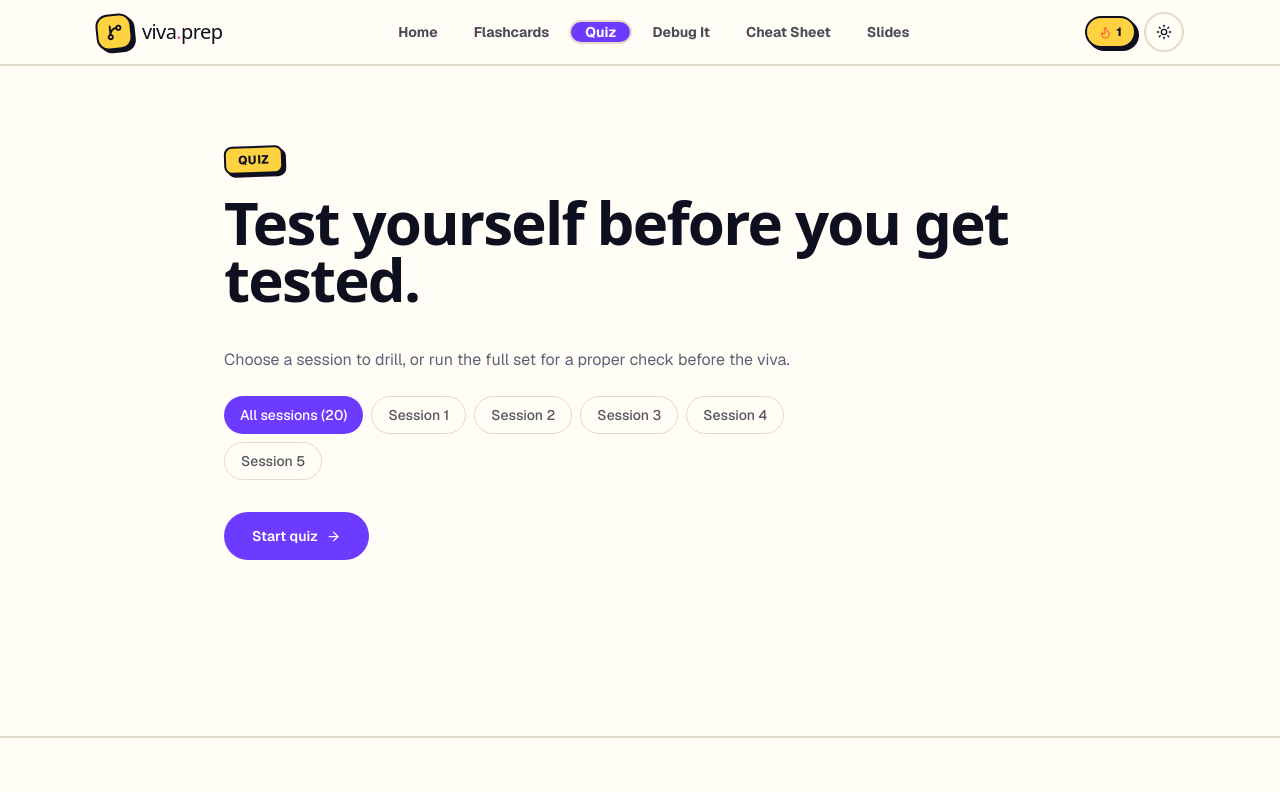
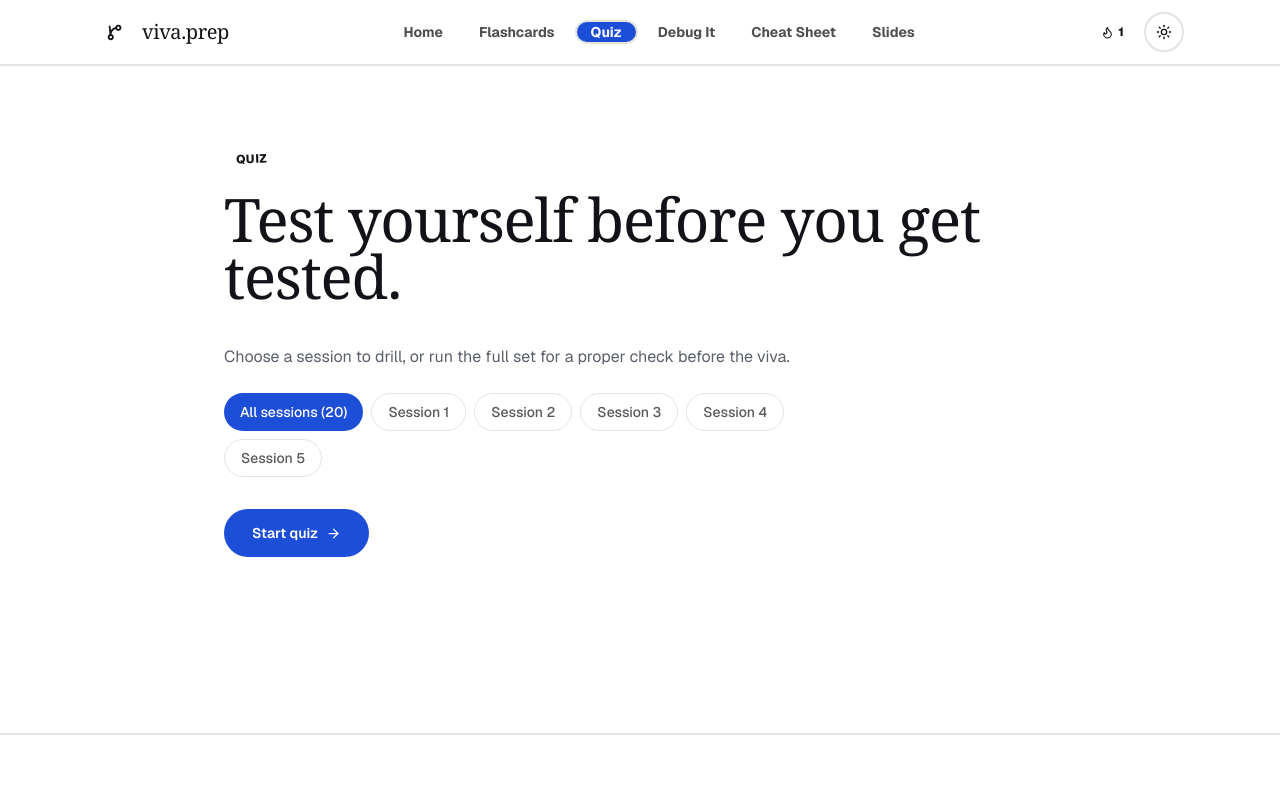
Before and after one commit to Abhirai2006/git-and-GitHub, a Next.js app: page /quiz in a window 1280 px wide. Shown: the top 792 px of the page. Built offline with nearby package versions, Linux system fonts and the light colour scheme.

Commit message:
Update globals.css

```diff
--- a/app/globals.css
+++ b/app/globals.css
@@ -1,45 +1,40 @@
 @import "tailwindcss";
-@import "@fontsource-variable/bricolage-grotesque";
+@import "@fontsource-variable/fraunces";
 
 /* ------------------------------------------------------------------
-   viva.prep pop theme: cream paper, ink outlines, hard offset shadows,
-   and loud colour blocks. Light is the default; dark keeps the same
-   colours on a deep violet-black.
+   viva.prep theme: white paper, near-black ink, one deep blue accent.
+   Fraunces for headings, Geist for reading text, Geist Mono for code.
+   Dark mode keeps the same structure on a deep ink background.
    ------------------------------------------------------------------ */
 :root {
-  --font-fraunces: "Bricolage Grotesque Variable", "Bricolage Grotesque", system-ui, sans-serif;
-  --color-ink: #0e1020;
-  --color-ink-soft: #1b1d30;
-  --color-paper: #fffdf6;
-  --color-panel: #f5f0e4;
-  --color-border: #e3dccb;
-  --color-accent: #6d3bff;
-  --color-accent-soft: #9b7bff;
-  --color-accent-deep: #3b1db8;
-  --color-green: #00b864;
-  --color-muted: #5f6178;
+  --font-fraunces: "Fraunces Variable", "Fraunces", Georgia, serif;
+  --color-ink: #111318;
+  --color-ink-soft: #1b1e26;
+  --color-paper: #ffffff;
+  --color-panel: #f6f6f3;
+  --color-border: #e4e4df;
+  --color-accent: #1d4ed8;
+  --color-accent-soft: #e8eefc;
+  --color-accent-deep: #1e3a8a;
+  --color-green: #15803d;
+  --color-muted: #5b5f6b;
   --color-term: #c9d1d9;
   --color-term-green: #7ee787;
-  --color-pop-pink: #ff3ea5;
-  --color-pop-sun: #ffd23f;
-  --color-pop-lime: #b8f23b;
-  --color-pop-coral: #ff5a36;
-  --color-pop-sky: #3bc8ff;
-  --color-line: #0e1020;
-  --shadow-hard: #0e1020;
+  --color-line: #111318;
 
   --background: var(--color-paper);
   --foreground: var(--color-ink);
 }
 
 [data-theme="dark"] {
-  --background: #0f0b1c;
-  --foreground: #f6f3ff;
-  --color-panel: #1b1530;
-  --color-border: #322a4f;
-  --color-muted: #aaa3c6;
-  --color-line: #f6f3ff;
-  --shadow-hard: #6d3bff;
+  --background: #0f1115;
+  --foreground: #eceef2;
+  --color-panel: #171a20;
+  --color-border: #2a2e37;
+  --color-muted: #9aa0ad;
+  --color-accent: #7aa2ff;
+  --color-accent-soft: #1a2440;
+  --color-line: #eceef2;
 }
 
 @theme inline {
@@ -55,11 +50,6 @@
   --color-muted: var(--color-muted);
   --color-term: var(--color-term);
   --color-term-green: var(--color-term-green);
-  --color-pop-pink: var(--color-pop-pink);
-  --color-pop-sun: var(--color-pop-sun);
-  --color-pop-lime: var(--color-pop-lime);
-  --color-pop-coral: var(--color-pop-coral);
-  --color-pop-sky: var(--color-pop-sky);
   --color-line: var(--color-line);
   --color-background: var(--background);
   --color-foreground: var(--foreground);
@@ -84,7 +74,7 @@ body {
 }
 
 ::selection {
-  background: var(--color-pop-sun);
+  background: var(--color-accent-soft);
   color: var(--color-ink);
 }
 
@@ -138,52 +128,33 @@ body {
 }
 
 .font-display {
-  font-family: var(--font-display), system-ui, sans-serif;
-  letter-spacing: -0.03em;
+  font-family: var(--font-display), Georgia, serif;
+  letter-spacing: -0.02em;
+  font-variation-settings: "opsz" 96;
 }
-/* chunky display headings everywhere, whatever weight class a page used */
-h1.font-display, h2.font-display, h3.font-display, .font-display.text-6xl, .font-display.text-7xl {
-  font-weight: 800;
+h1.font-display, h2.font-display { font-weight: 500; }
+h3.font-display { font-weight: 500; }
+
+/* ---------- quiet helpers (a layer, so utilities like bg-* can override them) ---------- */
+@layer components {
+.surface { background: var(--background); border: 1px solid var(--color-border); border-radius: 14px; }
+.surface-hover { transition: border-color .2s ease, transform .2s ease, box-shadow .2s ease; }
+.surface-hover:hover { border-color: var(--color-foreground); transform: translateY(-2px); box-shadow: 0 12px 30px -18px rgba(17,19,24,.25); }
+.eyebrow { font-size: 12px; font-weight: 600; letter-spacing: .16em; text-transform: uppercase; color: var(--color-muted); }
+.btn-primary { display: inline-flex; align-items: center; gap: .5rem; border-radius: 10px; background: var(--color-ink); color: #fff; font-weight: 600; transition: background .2s ease; }
+.btn-primary:hover { background: var(--color-accent); }
+[data-theme="dark"] .btn-primary { background: #eceef2; color: #0f1115; }
+[data-theme="dark"] .btn-primary:hover { background: var(--color-accent); color: #0f1115; }
+.btn-ghost { display: inline-flex; align-items: center; gap: .5rem; border-radius: 10px; border: 1px solid var(--color-border); font-weight: 600; transition: border-color .2s ease; }
+.btn-ghost:hover { border-color: var(--color-foreground); }
+.dot-grid { background-image: radial-gradient(rgba(17,19,24,.08) 1px, transparent 1px); background-size: 22px 22px; }
+[data-theme="dark"] .dot-grid { background-image: radial-gradient(rgba(255,255,255,.07) 1px, transparent 1px); }
+}
+:focus-visible { outline: 2px solid var(--color-accent); outline-offset: 2px; border-radius: 4px; }
+@media (prefers-reduced-motion: reduce) {
+  .animate-marquee, .animate-float-slow { animation: none !important; }
 }
 
-/* ---------- pop helpers ---------- */
-.pop-card {
-  border: 2.5px solid var(--color-line);
-  box-shadow: 6px 6px 0 0 var(--shadow-hard);
-  transition: transform .18s ease, box-shadow .18s ease;
-}
-.pop-card:hover { transform: translate(-3px, -3px); box-shadow: 9px 9px 0 0 var(--shadow-hard); }
-.pop-btn {
-  border: 2.5px solid var(--color-ink);
-  box-shadow: 4px 4px 0 0 var(--color-ink);
-  transition: transform .15s ease, box-shadow .15s ease;
-}
-.pop-btn:hover { transform: translate(-2px, -2px); box-shadow: 6px 6px 0 0 var(--color-ink); }
-.pop-btn:active { transform: translate(3px, 3px); box-shadow: 1px 1px 0 0 var(--color-ink); }
-[data-theme="dark"] .pop-btn { border-color: #f6f3ff; box-shadow: 4px 4px 0 0 #6d3bff; }
-.sticker { border: 2.5px solid var(--color-ink); box-shadow: 3px 3px 0 0 var(--color-ink); }
-.text-stroke { -webkit-text-stroke: 2.5px var(--color-line); color: transparent; }
-.grad-text { background: linear-gradient(100deg, #6d3bff 0%, #ff3ea5 50%, #ff5a36 100%); -webkit-background-clip: text; background-clip: text; color: transparent; }
-.paper-grid {
-  background-image:
-    linear-gradient(to right, rgba(14,16,32,.06) 1px, transparent 1px),
-    linear-gradient(to bottom, rgba(14,16,32,.06) 1px, transparent 1px);
-  background-size: 40px 40px;
-}
-[data-theme="dark"] .paper-grid {
-  background-image:
-    linear-gradient(to right, rgba(255,255,255,.06) 1px, transparent 1px),
-    linear-gradient(to bottom, rgba(255,255,255,.06) 1px, transparent 1px);
-}
-@keyframes wobble { 0%, 100% { transform: rotate(var(--r, -6deg)) translateY(0); } 50% { transform: rotate(calc(var(--r, -6deg) * -1)) translateY(-8px); } }
-.animate-wobble { animation: wobble 5s ease-in-out infinite; }
-@keyframes blob { 0%, 100% { transform: translate(0, 0) scale(1); } 33% { transform: translate(30px, -40px) scale(1.08); } 66% { transform: translate(-20px, 20px) scale(.95); } }
-.animate-blob { animation: blob 14s ease-in-out infinite; }
-@keyframes spin-slow { to { transform: rotate(360deg); } }
-.animate-spin-slow { animation: spin-slow 18s linear infinite; }
-@media (prefers-reduced-motion: reduce) {
-  .animate-wobble, .animate-blob, .animate-spin-slow, .animate-marquee, .animate-float-slow { animation: none !important; }
-}
 
 .card-flip-face {
   backface-visibility: hidden;
```
